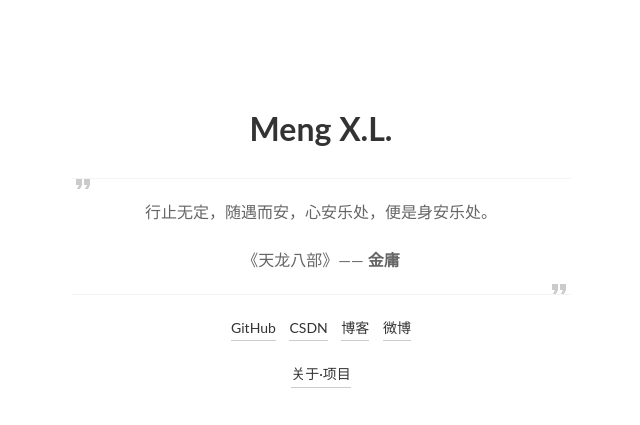
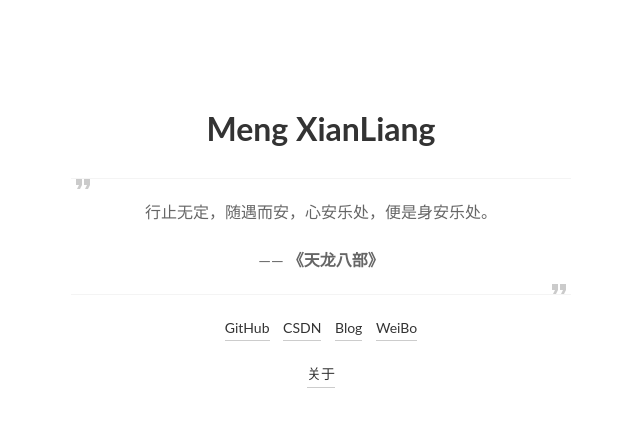
Before and after one commit to mengxianliang/mengxianliang.github.io, a plain HTML site: page index.html in a window 1280 px wide. Shown: the top 425 px of the page, without its empty margins (319-959 px from the left). Drawn offline with Linux system fonts and the light colour scheme.

Commit message:
更改封面样式

```diff
--- a/index.html
+++ b/index.html
@@ -12,20 +12,20 @@
 <div class="vi">
     <div class="sidebar">
         <div class="header">
-            <h1>Meng X.L.</h1>
+            <h1>Meng XianLiang</h1>
             <div class="quote">
                 <p class="quote-text animate-init">行止无定，随遇而安，心安乐处，便是身安乐处。</p>
-                <p class="quote-author animate-init">《天龙八部》—— <strong>金庸</strong></p>
+                <p class="quote-author animate-init"> —— <strong>《天龙八部》</strong></p>
             </div>
         </div>
         <div class="menu">
             <a href="https://github.com/mengxianliang" class="animate-init">GitHub</a>
             <a href="http://blog.csdn.net/u013282507" class="animate-init">CSDN</a>
-            <a href="http://mengxianliang.com/blog" class="animate-init">博客</a>
-            <a href="http://weibo.com/6049280899" class="animate-init">微博</a>
+            <a href="http://mengxianliang.com/blog" class="animate-init">Blog</a>
+            <a href="http://weibo.com/6049280899" class="animate-init">WeiBo</a>
             <p>
                 <a href="http://mengxianliang.com/blog/about" class="animate-init">
-                    关于·项目
+                    关于
                 </a>
             </p>
         </div>
```
